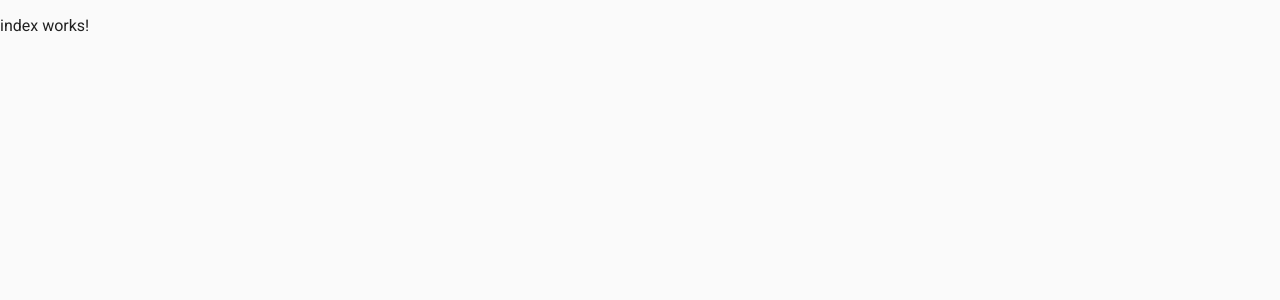
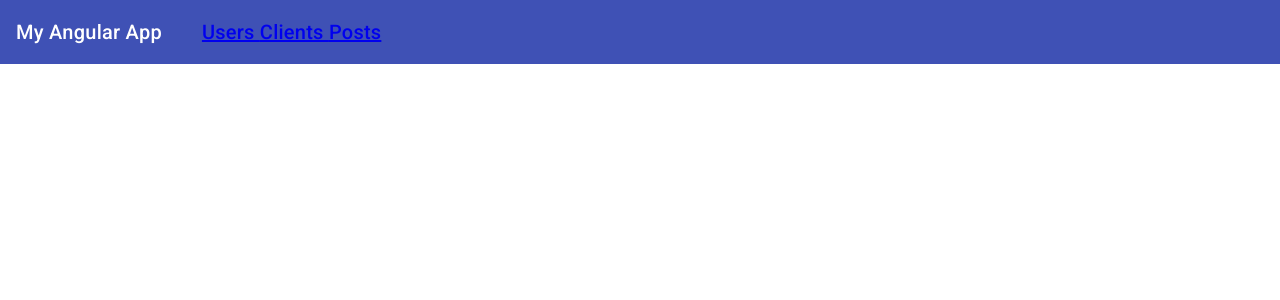
Before and after one commit to boolean-uk/workshop-angular-2, an Angular app: page / in a window 1280 px wide. Shown: the top 300 px of the page. Built offline with nearby package versions, Linux system fonts and the light colour scheme; no server answers.

Commit message:
feat: added a tags for routing. Updated route path name

```diff
--- a/src/app/app.component.html
+++ b/src/app/app.component.html
@@ -1 +1,9 @@
+<mat-toolbar color="primary">
+    <span>My Angular App</span>
+    <ul>
+        <a href="http://localhost:4200/user">Users    </a>
+        <a href="http://localhost:4200/clients">Clients    </a>
+        <a href="http://localhost:4200/posts">Posts    </a>
+    </ul>
+</mat-toolbar>
 <router-outlet></router-outlet>
--- a/src/app/app.routes.ts
+++ b/src/app/app.routes.ts
@@ -4,7 +4,7 @@ import { NgModule } from '@angular/core';
 
 export const routes: Routes = [
   {
-    path: '',
+    path: 'user',
     component: AppShellComponent,
     loadChildren: () => import('./features/user/user.module').then((m) => m.UserModule),
   },
```
